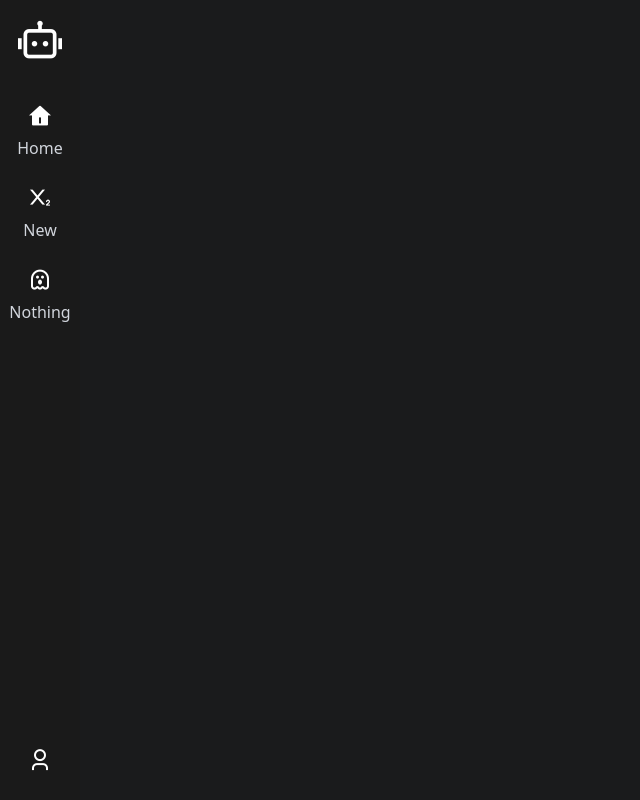
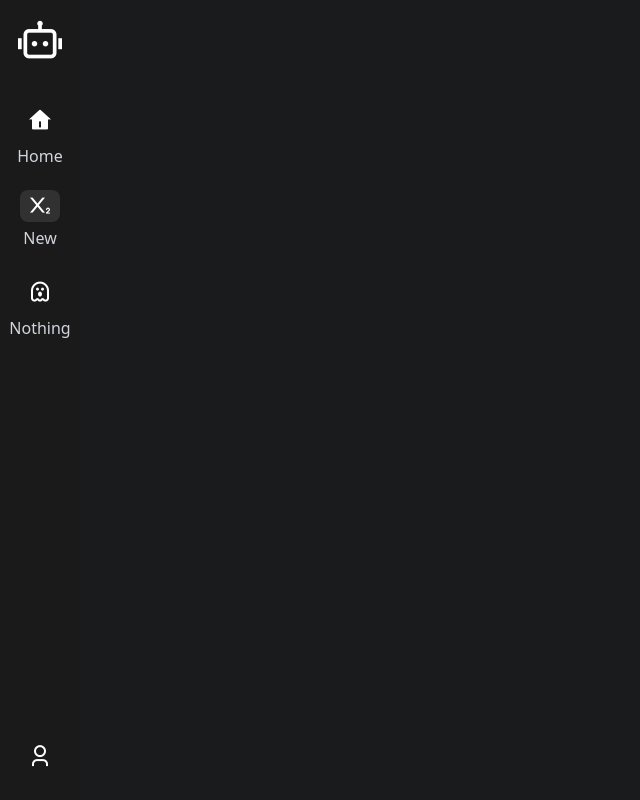
Before and after one commit to Iragakii/GenAI, a React (Vite) app: page / in a window 1280 px wide. Shown: the whole page, without its empty margins (0-640 px from the left). Built offline with nearby package versions, Linux system fonts and the light colour scheme.

Commit message:
finish sidebar

```diff
--- a/src/components/SideBar.jsx
+++ b/src/components/SideBar.jsx
@@ -24,10 +24,10 @@ const SideBar = () => {
             <div className="mb-5.5">
               <Link
                 to="#"
-                className="flex items-center justify-center leading-[40px] mb-1 relative"
+                className="flex items-center justify-center leading-[40px] mb-1 relative box-border rounded-[8px] group hover:bg-[#313131] hover:scale-105 transition-transform duration-300 ease-in-out pt-1 pb-1"
               >
                 <div className="icon text-2xl block text-white flex justify-center items-center">
-                  <i class="ri-home-4-fill"></i>
+                  <i class="ri-home-4-fill group-hover:scale-[1.2] transition-all duration-300 ease-in-out dark:text-white"></i>
                 </div>
               </Link>
               <div className="text-gray-300 flex items-center justify-center h-full whitespace-nowrap">
@@ -35,13 +35,14 @@ const SideBar = () => {
               </div>
             </div>
 
-            <div className="mb-5.5">
+            <div className="mb-5.5 ">
               <Link
                 to="#"
-                className="flex items-center justify-center leading-[40px] mb-1 relative"
+                className="flex items-center justify-center leading-[40px] mb-1 relative box-border rounded-[8px] group "
+                style={{ backgroundColor: "#313131" }}
               >
-                <div className="icon text-2xl block text-white flex justify-center items-center">
-                  <i class="ri-subscript"></i>
+                <div className="icon text-2xl block text-white flex justify-center items-center ">
+                  <i className="ri-subscript group-hover:scale-[1.2] transition-all duration-300 ease-in-out dark:text-white"></i>
                 </div>
               </Link>
               <div className="text-gray-300 flex items-center justify-center h-full whitespace-nowrap">
@@ -52,10 +53,10 @@ const SideBar = () => {
             <div className="">
               <Link
                 to="#"
-                className="flex items-center justify-center leading-[40px] mb-1 relative"
+                className="flex items-center justify-center leading-[40px] mb-1 relative box-border rounded-[8px] group hover:bg-[#313131] hover:scale-105 transition-transform duration-300 ease-in-out pt-1 pb-1"
               >
                 <div className="icon text-2xl block text-white flex justify-center items-center">
-                  <i class="ri-ghost-line"></i>
+                  <i class="ri-ghost-line group-hover:scale-[1.2] transition-all duration-300 ease-in-out dark:text-white "></i>
                 </div>
               </Link>
               <div className="text-gray-300 flex items-center justify-center h-full whitespace-nowrap">
@@ -67,10 +68,10 @@ const SideBar = () => {
         <div className="">
           <Link
             to="#"
-            className="flex items-center justify-center leading-[40px] mb-1 relative"
+            className="flex items-center justify-center leading-[40px] mb-1 relative box-border rounded-[8px] group hover:bg-[#313131] hover:scale-105 transition-transform duration-300 ease-in-out pt-1 pb-1"
           >
             <div className="icon text-2xl block text-white flex justify-center items-center">
-              <i class="ri-user-3-line"></i>
+              <i class="ri-user-3-line  group-hover:scale-[1.2] transition-all duration-300 ease-in-out dark:text-white"></i>
             </div>
           </Link>
         </div>
```
